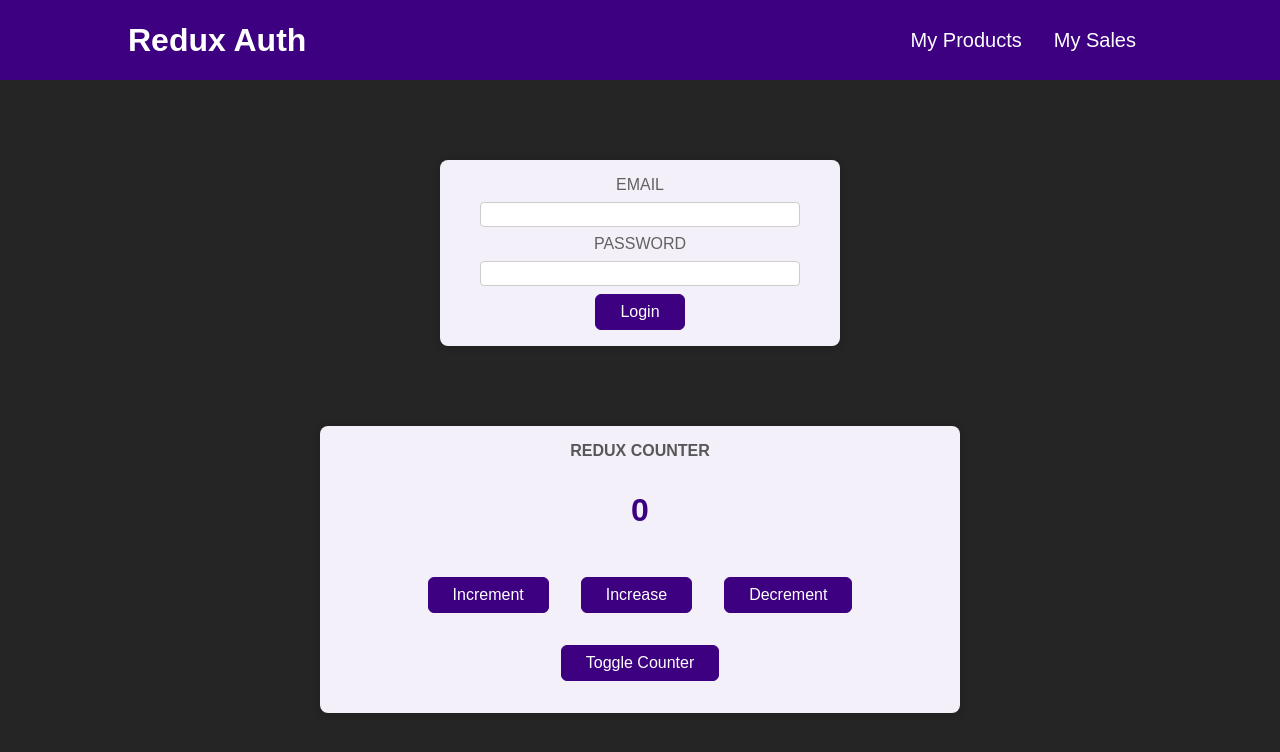
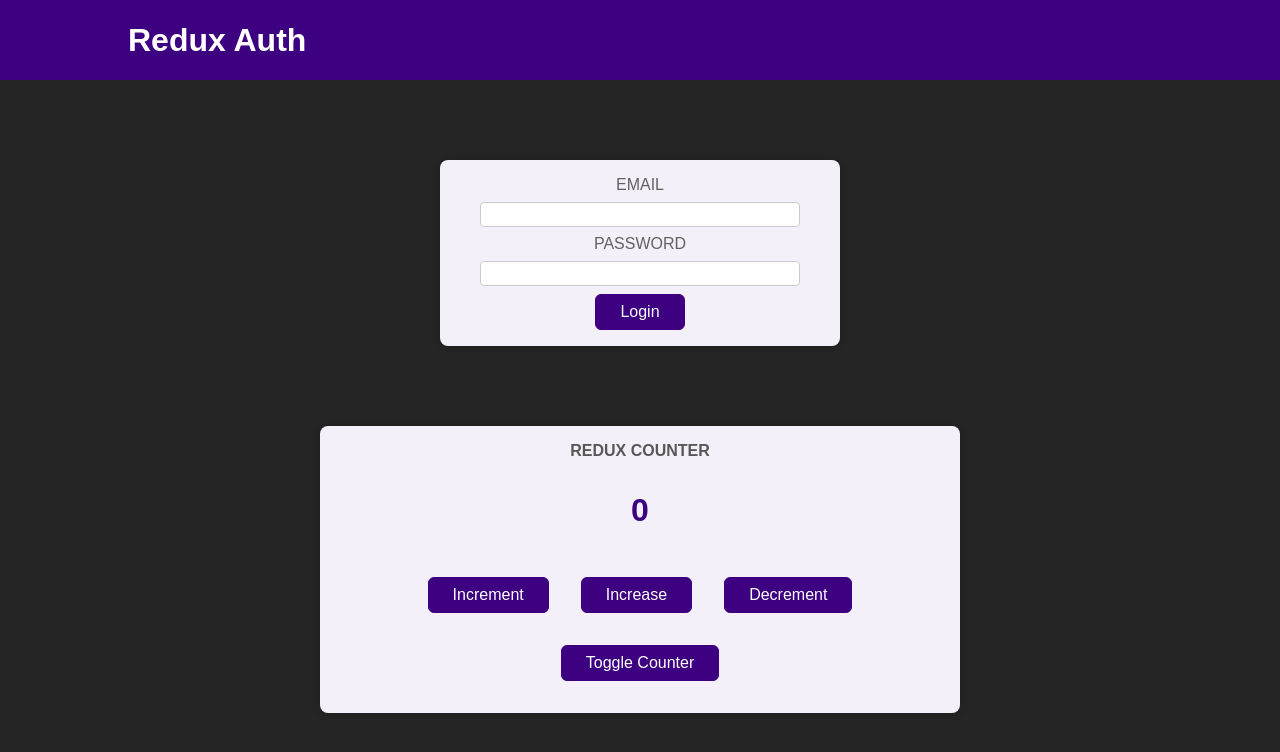
Before and after one commit to KennedyMungai/redux-revisited, a React (Create React App) app: page / in a window 1280 px wide. Shown: the top 752 px of the page. Built offline with nearby package versions, Linux system fonts and the light colour scheme.

Commit message:
Changed the items to optionally render

```diff
--- a/src/components/Header.js
+++ b/src/components/Header.js
@@ -8,7 +8,7 @@ const Header = () =>
   return (
     <header className={classes.header}>
       <h1>Redux Auth</h1>
-      <nav>
+      {isAuth && <nav>
         <ul>
           <li>
             <a href='/'>My Products</a>
@@ -16,12 +16,12 @@ const Header = () =>
           <li>
             <a href='/'>My Sales</a>
           </li>
-          {isAuth && <li>
+          && <li>
             <button>Logout</button>
-          </li>}
+          </li>
         </ul>
-      </nav>
-    </header>
+      </nav>}
+    </header >
   );
 };
 
```
